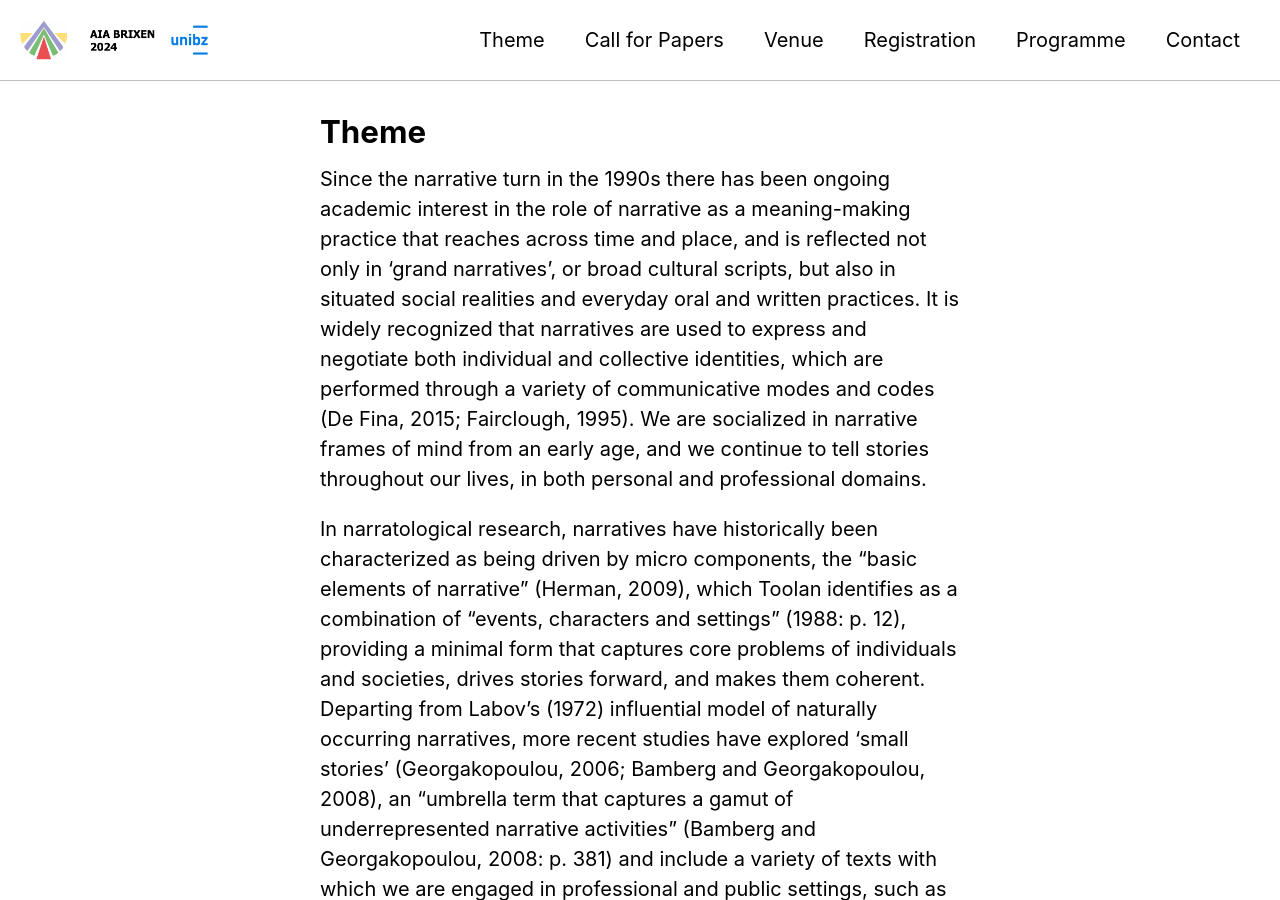
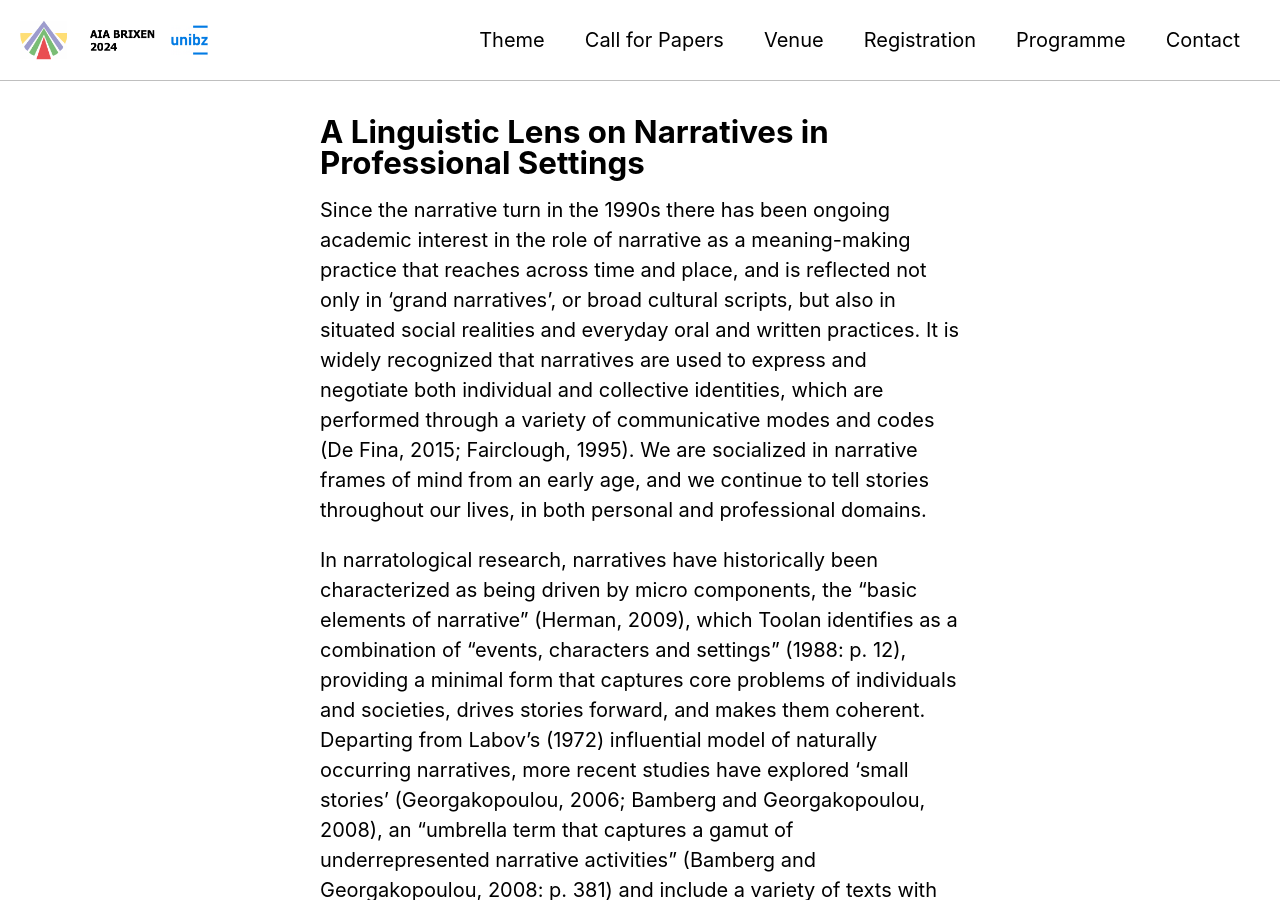
Before and after one commit to gfburton/aiabrixen2024, a Jekyll site: the page built from _pages/Conference.md, in a window 1280 px wide and 900 px high. Built offline with Jekyll 4.4.1, drawn with Linux system fonts in a browser that asks for light colours; cached includes are drawn as plain includes; nearby versions of some CDN libraries.

Commit message:
Update Conference.md

```diff
--- a/_pages/Conference.md
+++ b/_pages/Conference.md
@@ -1,5 +1,5 @@
 ---
-title: Theme
+title: A Linguistic Lens on Narratives in Professional Settings
 layout: single
 permalink: /Theme/
 # toc: true
```
